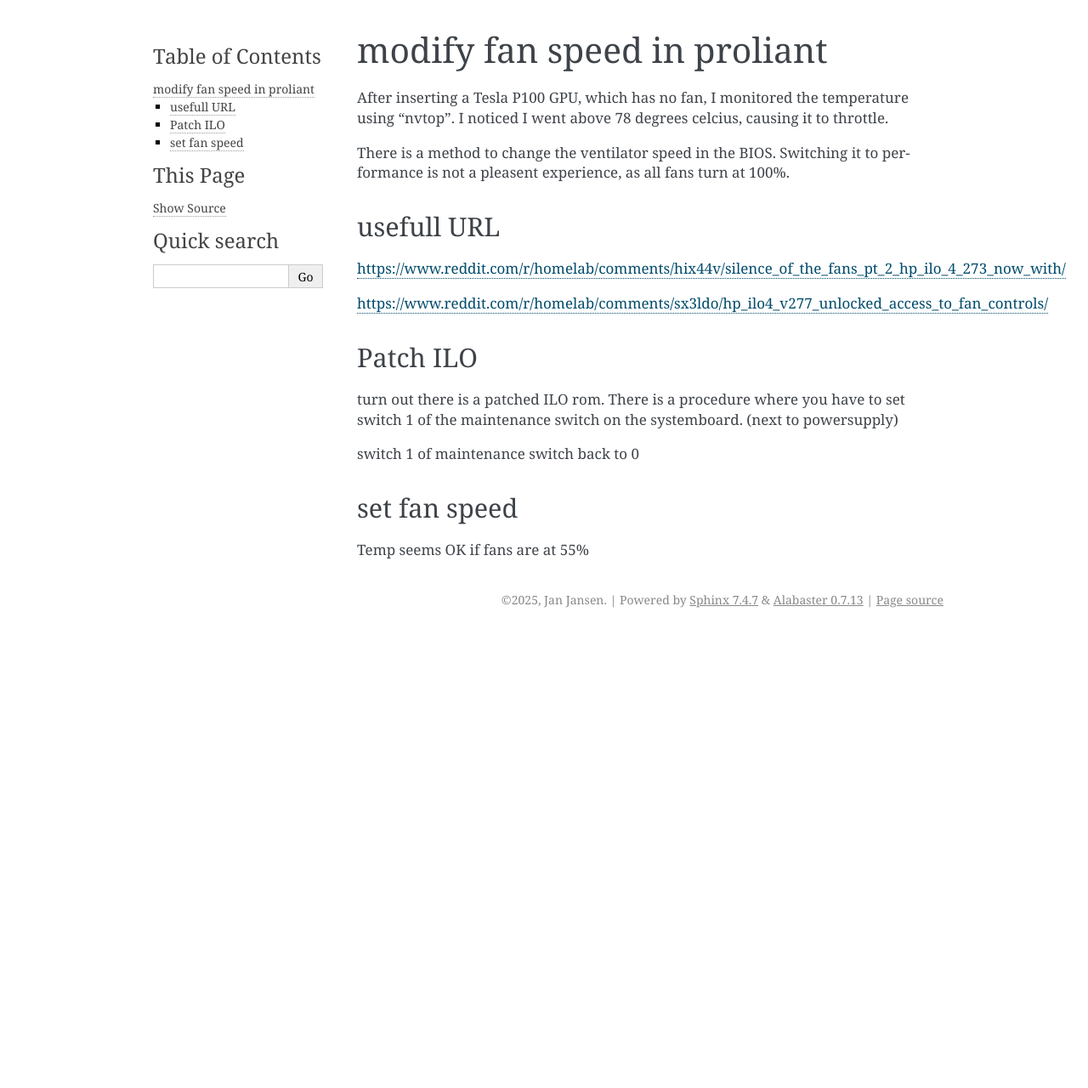
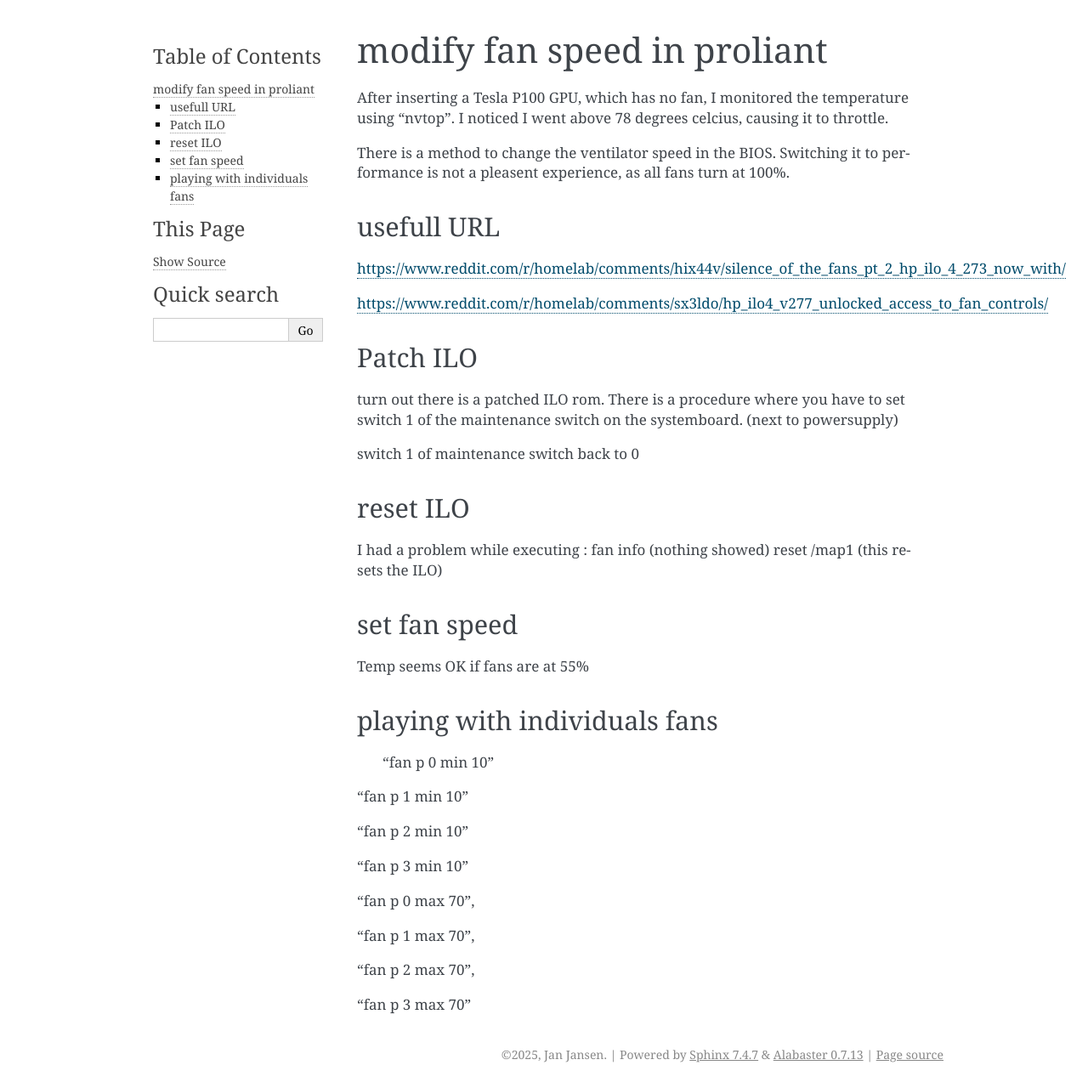
Before and after one commit to najnesnaj/homelab, a Sphinx documentation site: the page built from source/fan.rst, in a window 1280 px wide. Shown: the whole page at 85% size. Built offline with Sphinx 7.4.7, drawn with Linux system fonts in a browser that asks for light colours; before the commit the page ends 900 px from its top, so only the background shows below that.

```diff
--- a/source/NVIDIA.rst
+++ b/source/NVIDIA.rst
@@ -27,6 +27,9 @@ enter BIOS (F9) and on main bios screen / "Service options" menu item. Under thi
 
 configure proxmox host
 ------------------------
+https://digitalspaceport.com/proxmox-lxc-gpu-passthru-setup-guide/
+
+
 
 PROXMOX PCI-E GPU passthru
 
--- a/source/conf.py
+++ b/source/conf.py
@@ -14,7 +14,7 @@ release = '1'
 # -- General configuration ---------------------------------------------------
 # https://www.sphinx-doc.org/en/master/usage/configuration.html#general-configuration
 
-extensions = []
+extensions = [ 'sphinx.ext.graphviz',]
 
 templates_path = ['_templates']
 exclude_patterns = []
--- a/source/fan.rst
+++ b/source/fan.rst
@@ -33,6 +33,13 @@ turn out there is a patched ILO rom. There is a procedure where you have to set
 
 switch 1 of maintenance switch back to 0
 
+reset ILO
+---------
+
+I had a problem while executing : fan info (nothing showed)
+reset /map1 (this resets the ILO)
+
+
 set fan speed
 -------------
 
@@ -44,3 +51,22 @@ set fan speed
 
 
 Temp seems OK if fans are at 55%
+
+
+playing with individuals fans
+------------------------------
+ "fan p 0 min 10"
+
+"fan p 1 min 10"
+
+"fan p 2 min 10"
+
+"fan p 3 min 10"
+
+"fan p 0 max 70",
+
+"fan p 1 max 70",
+
+"fan p 2 max 70",
+
+"fan p 3 max 70"
```
Also changed, not shown: source/talos.rst (+49 -0 lines), 14 other files.
